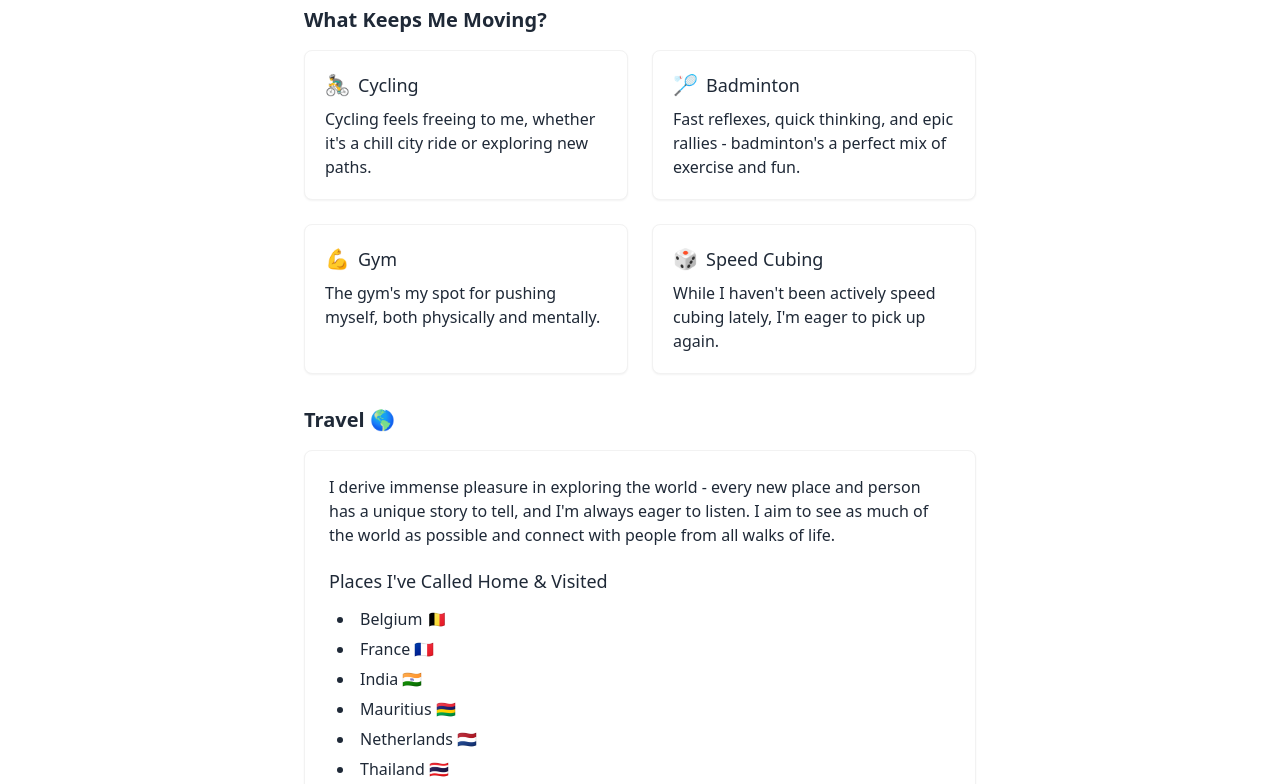
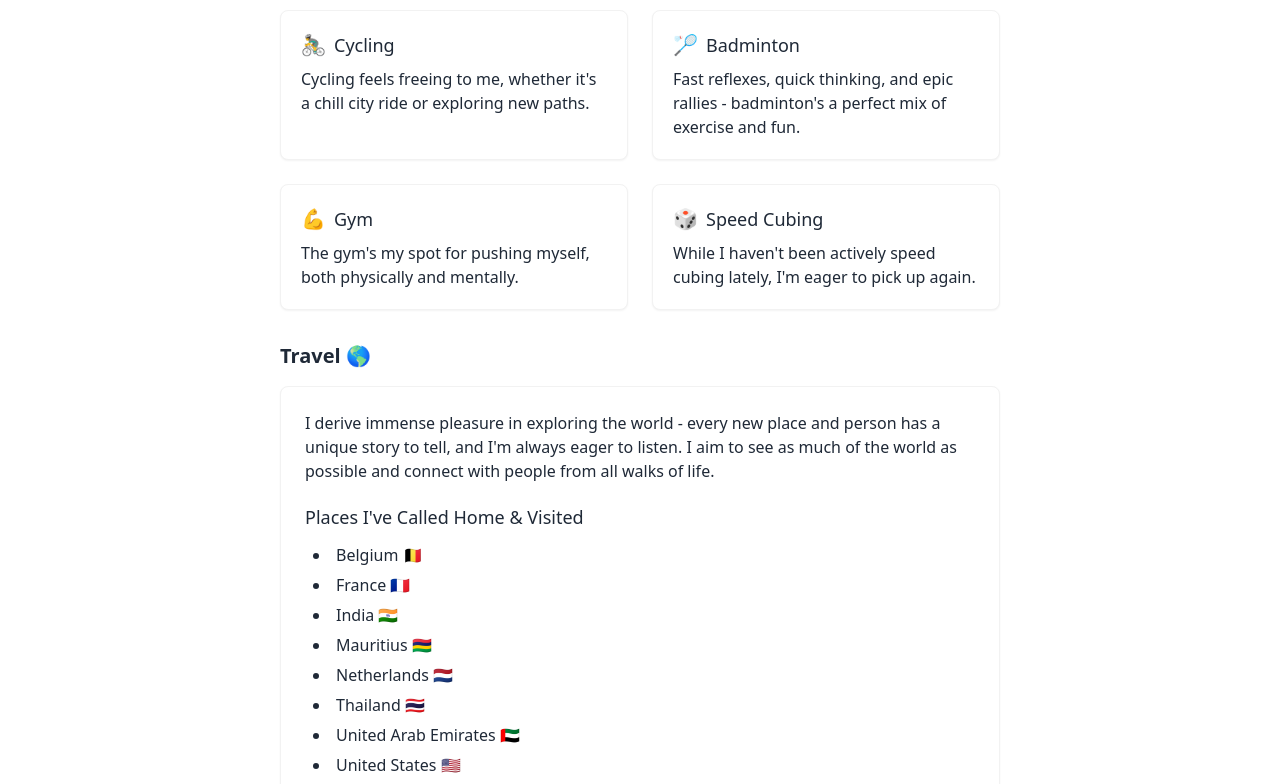
Before and after one commit to devraj-raghuvanshi/portfolio, an Astro site: page /about in a window 1280 px wide. Shown: the part 199-983 px from the top of the page. Built offline with nearby package versions, Linux system fonts and the light colour scheme; Astro itself is replaced by a stand-in of ours.

Commit message:
Remove redundant width constraint from About page

```diff
--- a/src/pages/about.astro
+++ b/src/pages/about.astro
@@ -4,8 +4,7 @@
 ---
 
 <BaseLayout title="About · Devraj Raghuvanshi" sideBarActiveItemID="about">
-  <div class="w-full px-6 pt-10">
-    <div class="max-w-[1120px] mx-auto">
+  <div>
     <h1 class="text-3xl font-bold mb-6">Beyond Academia</h1>
 
     <!-- Interests Section -->
@@ -80,7 +79,6 @@
       </div>
     </div>
   </div>
-  </div>
 </BaseLayout>
 
 <style>
```
Lines whose indentation alone changed are shown as unchanged.
